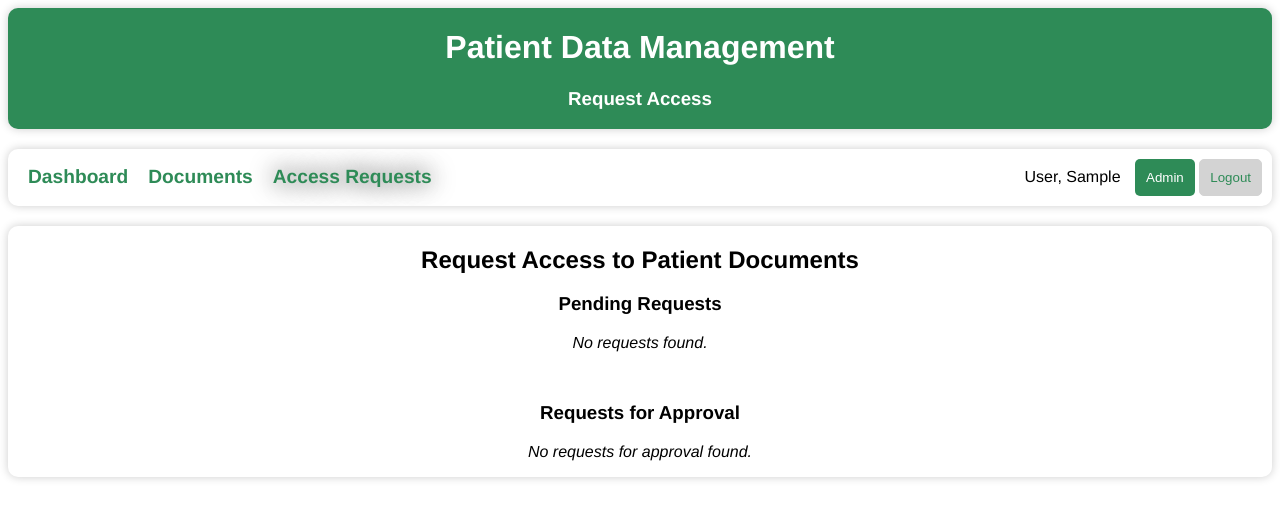
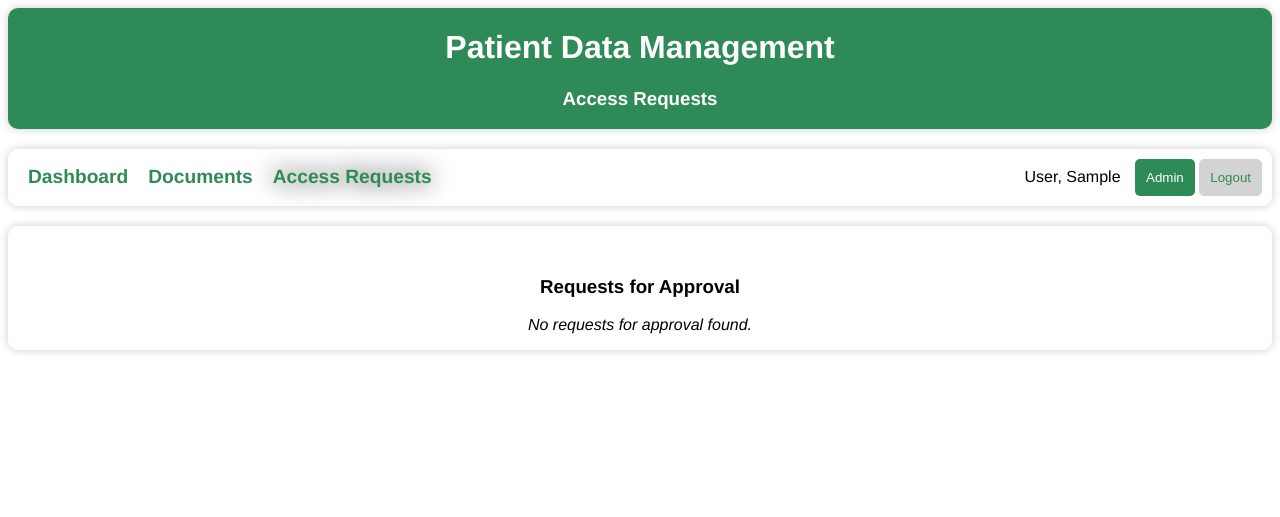
Before and after one commit to arne-kapell/patient-data-management, a Django app: page /request/ in a window 1280 px wide. Shown: the top 517 px of the page. Run offline with Django 4.2, Linux system fonts and the light colour scheme; the visitor is signed in with stand-in values (Sample User, id 1); data that the repository does not hold is empty.

Commit message:
fix: render conditions

```diff
--- a/pdm/templates/pdm/request-access.html
+++ b/pdm/templates/pdm/request-access.html
@@ -1,6 +1,6 @@
 {% extends 'pdm/main.html' %}
 
-{% block title %}Request Access{% endblock %}
+{% block title %}Access Requests{% endblock %}
 {% block style %}
 #request-form {
     display: flex;
@@ -27,10 +27,10 @@
 }
 {% endblock %}
 {% block content %}
-<h2>Request Access to Patient Documents</h2>
 <span>{{ error }}</span>
 <span>{{ success }}</span>
 {% if user.role == 2 %}
+<h2>Request Access to Patient Documents</h2>
 <form action="{% url 'request-access' %}" method="post" enctype="multipart/form-data" id="request-form">
     {% csrf_token %}
     <div>
@@ -47,7 +47,6 @@
     </div>
     <input type="submit" value="Request" style="margin-bottom: 10px;" /><br />
 </form>
-{% endif %}
 <h3>Pending Requests</h3>
 {% if requests_sent|length > 0 %}
 {% for req in requests_sent %}
@@ -63,6 +62,7 @@
 {% endfor %}
 {% else %}
 <p style="font-style: italic;">No requests found.</p>
+{% endif %}
 {% endif %}
 <h3 style="margin-top: 50px;">Requests for Approval</h3>
 {% if requests_for_approval|length > 0 %}
```
